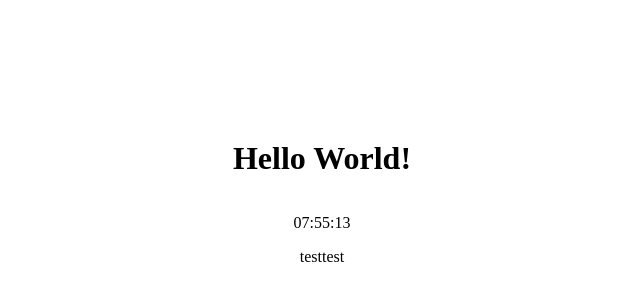
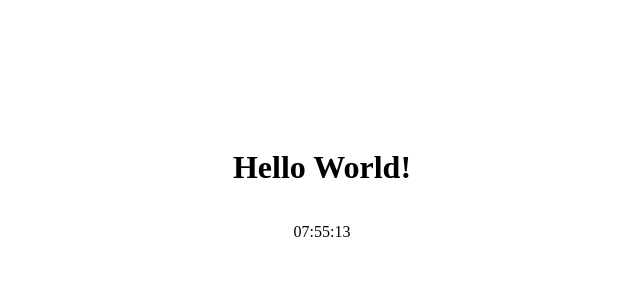
Before and after one commit to Atsusan/test_ssh, a plain HTML site: page index.html in a window 1280 px wide. Shown: the part 216-516 px from the top of the page, without its empty margins (318-958 px from the left). Drawn offline with Linux system fonts and the light colour scheme.

Commit message:
接続テスト

```diff
--- a/index.html
+++ b/index.html
@@ -23,7 +23,6 @@
 <body>
     <h1>Hello World!</h1>
     <p id="time"></p>
-    testtest
     <script>
         const timeElement = document.getElementById('time');
         function updateTime() {
```
